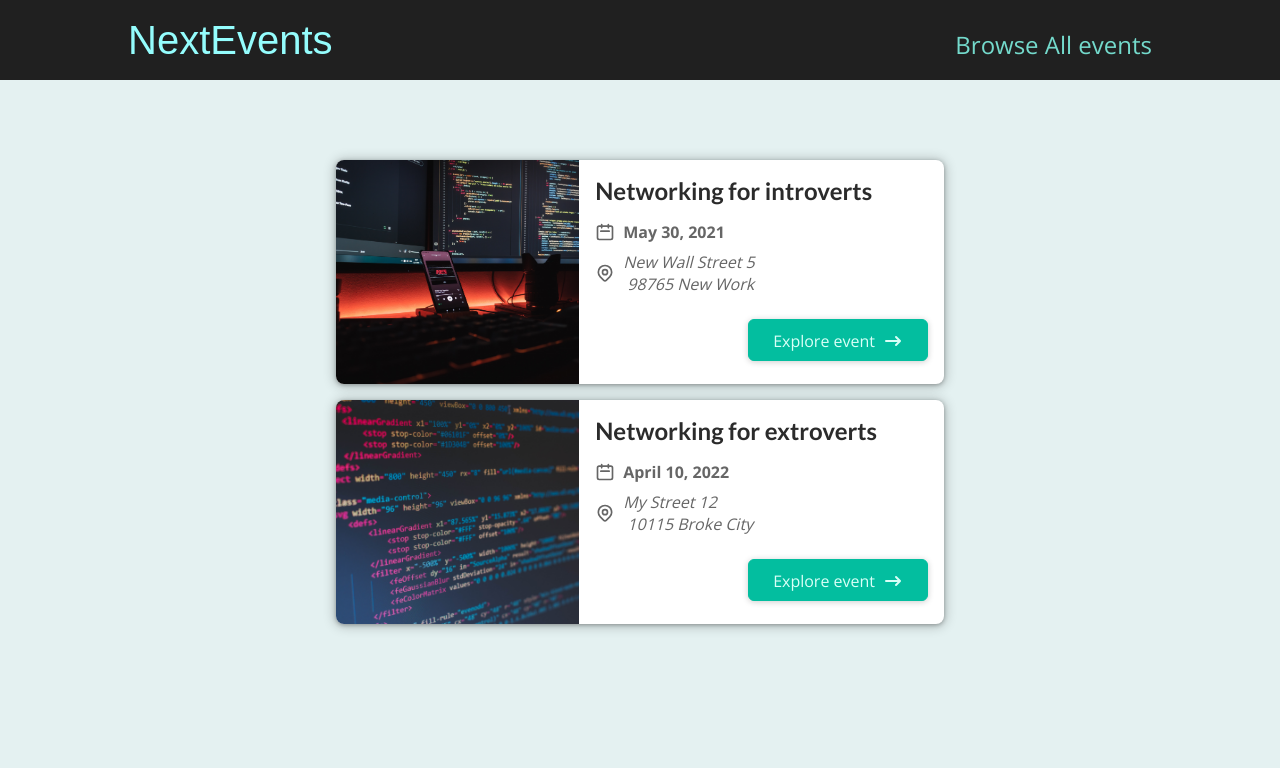
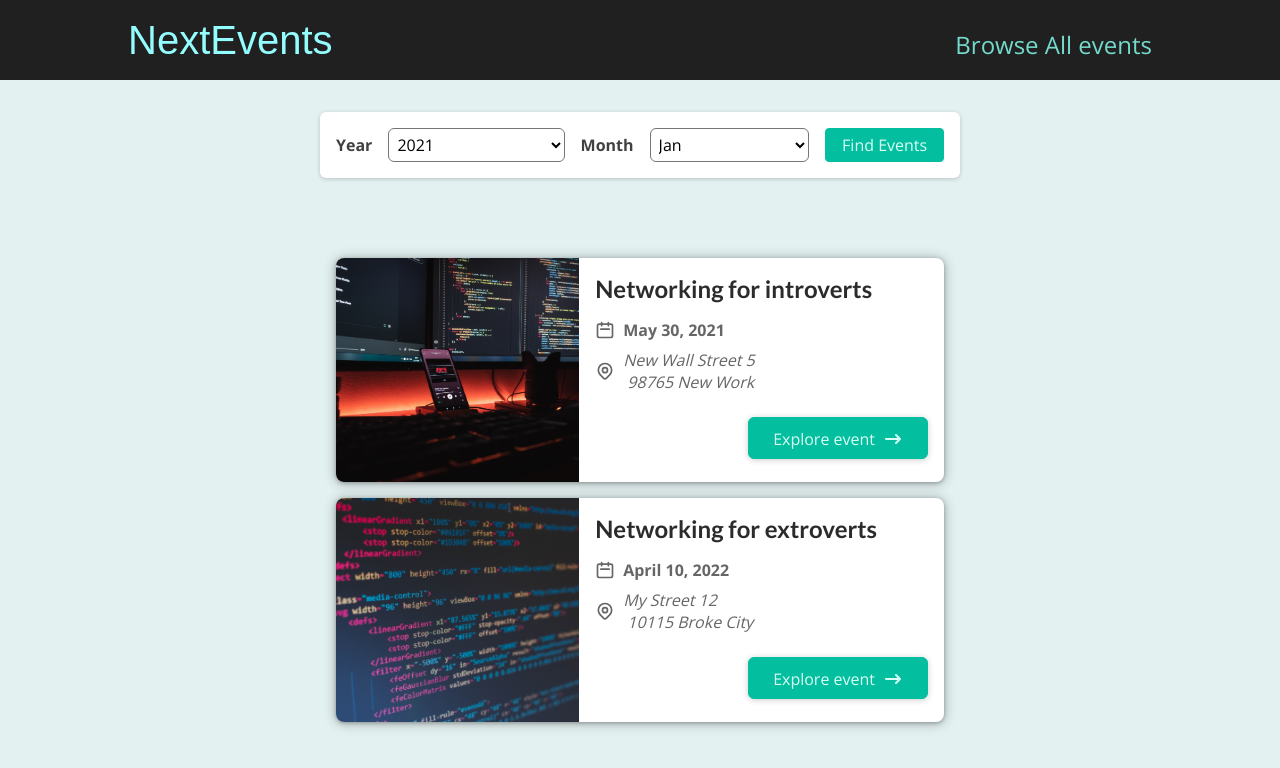
Before and after one commit to nikola-golijanin/nextjs-course, a Next.js app: page / in a window 1280 px wide. Shown: the top 768 px of the page. Built offline with nearby package versions, Linux system fonts and the light colour scheme.

Commit message:
filtering events

```diff
--- /dev/null
+++ b/components/events/events-search.js
@@ -0,0 +1,49 @@
+import { useRef } from "react";
+import Button from "../ui/button";
+import classes from "./events-search.module.css";
+
+export default function EventsSearch({ onSearch }) {
+  const yearRef = useRef();
+  const monthRef = useRef();
+
+  function submitHandler(event) {
+    event.preventDefault();
+
+    const selectedYear = yearRef.current.value;
+    const selectedMonth = monthRef.current.value;
+    onSearch(selectedYear, selectedMonth);
+  }
+
+  return (
+    <form className={classes.form} onSubmit={submitHandler}>
+      <div className={classes.controls}>
+        <div className={classes.control}>
+          <label htmlFor="year">Year</label>
+          <select id="year" ref={yearRef}>
+            <option value="2021">2021</option>
+            <option value="2022">2022</option>
+            <option value="2023">2023</option>
+          </select>
+        </div>
+        <div className={classes.control}>
+          <label htmlFor="month">Month</label>
+          <select id="month" ref={monthRef}>
+            <option value="1">Jan</option>
+            <option value="2">Feb</option>
+            <option value="3">Mar</option>
+            <option value="4">Apr</option>
+            <option value="5">May</option>
+            <option value="6">Jun</option>
+            <option value="7">Jul</option>
+            <option value="8">Avg</option>
+            <option value="9">Sep</option>
+            <option value="10">Oct</option>
+            <option value="11">Nov</option>
+            <option value="12">Dec</option>
+          </select>
+        </div>
+      </div>
+      <Button>Find Events</Button>
+    </form>
+  );
+}
--- /dev/null
+++ b/components/events/events-search.module.css
@@ -0,0 +1,69 @@
+.form {
+  margin: 2rem auto;
+  box-shadow: 0 1px 4px rgba(0, 0, 0, 0.2);
+  padding: 1rem;
+  background-color: white;
+  border-radius: 6px;
+  width: 90%;
+  max-width: 40rem;
+  display: flex;
+  justify-content: space-between;
+  flex-direction: column;
+  gap: 1rem;
+}
+
+.controls {
+  width: 100%;
+  display: flex;
+  gap: 1rem;
+  flex-direction: column;
+}
+
+.control {
+  flex: 1;
+  display: flex;
+  gap: 1rem;
+  align-items: center;
+  justify-content: space-between;
+}
+
+.control label {
+  font-weight: bold;
+}
+
+.control select {
+  font: inherit;
+  background-color: white;
+  border-radius: 6px;
+  width: 70%;
+  padding: 0.25rem;
+}
+
+.form button {
+  width: 100%;
+  font: inherit;
+  padding: 0.25rem 0.5rem;
+  background-color: #03be9f;
+  border: 1px solid #03be9f;
+  color: #dafff7;
+  border-radius: 4px;
+}
+
+@media (min-width: 768px) {
+  .form {
+    flex-direction: row;
+  }
+
+  .controls {
+    width: 80%;
+    flex-direction: row;
+  }
+
+  .control select {
+    width: 100%;
+  }
+
+  .form button {
+    width: 20%;
+  }
+}
--- /dev/null
+++ b/components/events/results-title.module.css
@@ -0,0 +1,6 @@
+.title {
+  margin: 2rem auto;
+  width: 90%;
+  max-width: 40rem;
+  text-align: center;
+}
--- a/components/ui/button.js
+++ b/components/ui/button.js
@@ -1,10 +1,18 @@
 import Link from "next/link";
 import classes from "./button.module.css";
 
-export default function Button({ children, link }) {
+export default function Button({ children, link, onClick }) {
+  if (link) {
+    return (
+      <Link className={classes.btn} href={link}>
+        {children}
+      </Link>
+    );
+  }
+
   return (
-    <Link className={classes.btn} href={link}>
+    <button className={classes.button} onClick={onClick}>
       {children}
-    </Link>
+    </button>
   );
 }
--- a/dummy-data.js
+++ b/dummy-data.js
@@ -41,6 +41,7 @@ export function getAllEvents() {
 
 export function getFilteredEvents(dateFilter) {
   const { year, month } = dateFilter;
+  console.log(dateFilter);
 
   let filteredEvents = DUMMY_EVENTS.filter((event) => {
     const eventDate = new Date(event.date);
--- a/pages/404.js
+++ b/pages/404.js
@@ -1,5 +1,5 @@
 import React from "react";
 
-export default function NotFoundPage() {
-  return <div>NotFoundPage</div>;
+export default function NotFoundPage({ content }) {
+  return <h2 className="center">{content}</h2>;
 }
--- a/pages/events/[eventid].js
+++ b/pages/events/[eventid].js
@@ -13,7 +13,8 @@ export default function EventDetailPage() {
   const eventId = router.query["eventid"];
 
   const event = getEventById(eventId);
-  if (!event) return <NotFoundPage />;
+  if (!event)
+    return <NotFoundPage content={`Event with id ${eventId} is not found`} />;
 
   return (
     <>
--- a/pages/index.js
+++ b/pages/index.js
@@ -1,11 +1,20 @@
+import { useRouter } from "next/router";
 import EventList from "../components/events/event-list";
+import EventsSearch from "../components/events/events-search";
 import { getFeaturedEvents } from "../dummy-data";
 
 export default function HomePage() {
+  const router = useRouter();
   const featuredEvents = getFeaturedEvents();
+
+  function findEventsHandler(year, month) {
+    const fullPath = `/events/${year}/${month}`;
+    router.push(fullPath);
+  }
 
   return (
     <>
+      <EventsSearch onSearch={findEventsHandler} />
       <EventList events={featuredEvents} />
     </>
   );
```
Also changed, not shown: components/events/results-title.js (added, +18 -0 lines), pages/events/[...slug].js (+37 -1 lines).
